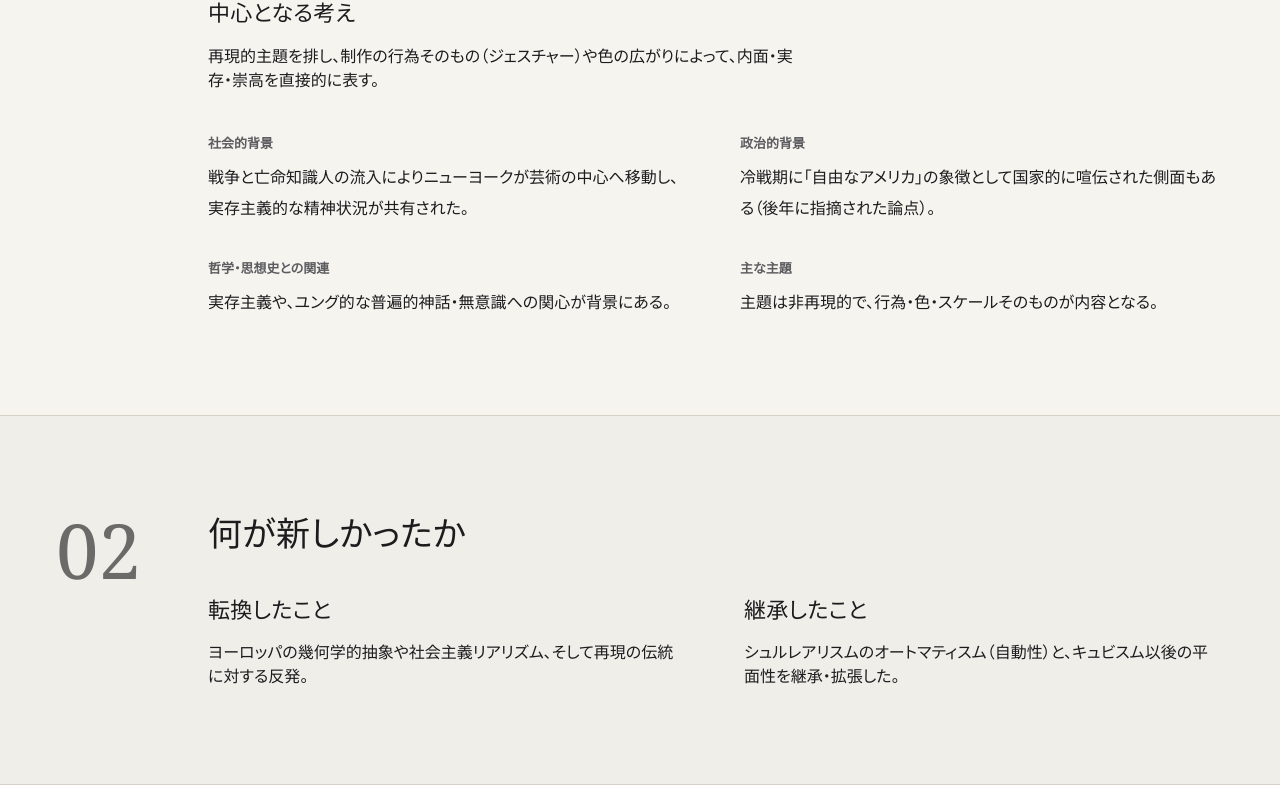
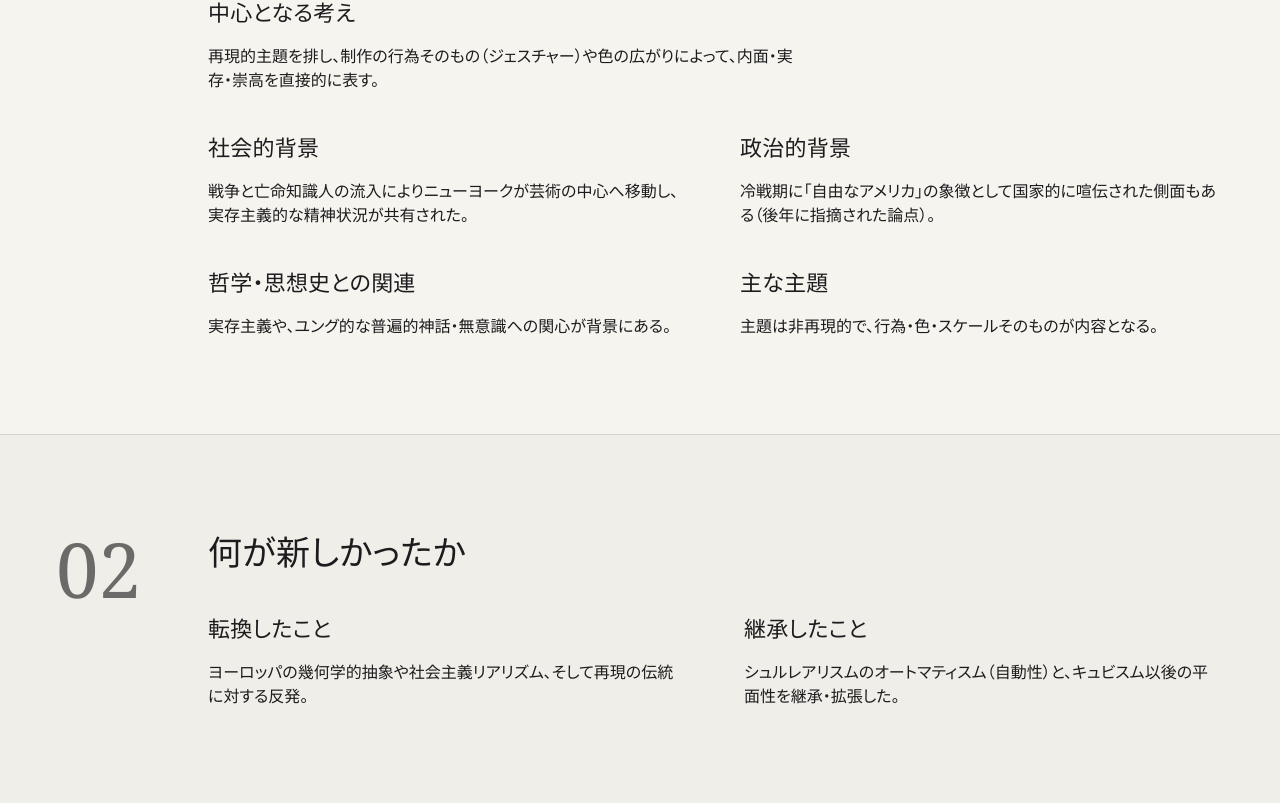
Before and after one commit to taktak2001/art-history-atlas, a Next.js app: page /movements/abstract-expressionism/ in a window 1280 px wide. Shown: the part 977-1780 px from the top of the page. Built offline with nearby package versions, Linux system fonts and the light colour scheme.

Commit message:
Unify movement detail subheading typography

```diff
--- a/src/app/movements/[slug]/page.tsx
+++ b/src/app/movements/[slug]/page.tsx
@@ -19,6 +19,7 @@ import type { Movement } from '@/lib/schema';
 import { VerificationBadge, RelationBadge } from '@/components/Badges';
 import { SourceList } from '@/components/SourceList';
 import { CatalogueWorkList } from '@/components/CatalogueWorkList';
+import { MovementSubheading } from '@/components/MovementSubheading';
 
 export function generateStaticParams() {
   return movements.map((movement) => ({ slug: movement.id }));
@@ -43,9 +44,6 @@ const BAND_TONES = {
   warm: 'bg-surface',
   white: 'bg-raised',
 } as const;
-
-const SUBSECTION_HEADING_CLASS =
-  'font-serif text-xl leading-snug text-ink sm:text-[22px]';
 
 function Chapter({
   id,
@@ -102,9 +100,7 @@ function Subsection({
 }) {
   return (
     <section aria-labelledby={`${id}-title`} className={className}>
-      <h3 id={`${id}-title`} className={SUBSECTION_HEADING_CLASS}>
-        {title}
-      </h3>
+      <MovementSubheading id={`${id}-title`}>{title}</MovementSubheading>
       <div className="detail-body mt-4 max-w-[38em] text-[15px] leading-[1.95] text-ink sm:text-base">
         {children}
       </div>
@@ -115,12 +111,12 @@ function Subsection({
 function Field({ label, value }: { label: string; value?: string }) {
   if (!value) return null;
   return (
-    <div>
-      <dt className="text-[13px] font-bold text-muted">{label}</dt>
-      <dd className="mt-2 max-w-[38em] whitespace-pre-line leading-[1.95] text-ink">
+    <section aria-labelledby={`field-${label}`}>
+      <MovementSubheading id={`field-${label}`}>{label}</MovementSubheading>
+      <div className="detail-body mt-4 max-w-[38em] whitespace-pre-line text-[15px] leading-[1.95] text-ink sm:text-base">
         {toDisplayText(value)}
-      </dd>
-    </div>
+      </div>
+    </section>
   );
 }
 
@@ -134,11 +130,11 @@ function Passage({
   if (kind === '学説上の注意') {
     return (
       <aside
-        aria-label={kind}
+        aria-labelledby="scholarly-note-title"
         className="max-w-[42em] border-l-2 border-accent/55 bg-surface/70 px-5 py-4 sm:px-6"
       >
-        <p className="text-[13px] font-bold text-muted">{kind}</p>
-        <div className="mt-2 leading-[1.9] text-ink">
+        <MovementSubheading id="scholarly-note-title">{kind}</MovementSubheading>
+        <div className="detail-body mt-4 text-[15px] leading-[1.95] text-ink sm:text-base">
           {typeof children === 'string' ? toDisplayText(children) : children}
         </div>
       </aside>
@@ -146,12 +142,12 @@ function Passage({
   }
 
   return (
-    <div className="max-w-[42em]">
-      <p className="text-[13px] font-bold text-muted">{kind}</p>
-      <div className="mt-2 leading-[1.95] text-ink">
+    <section aria-labelledby="viewing-points-title" className="max-w-[42em]">
+      <MovementSubheading id="viewing-points-title">{kind}</MovementSubheading>
+      <div className="detail-body mt-4 text-[15px] leading-[1.95] text-ink sm:text-base">
         {typeof children === 'string' ? toDisplayText(children) : children}
       </div>
-    </div>
+    </section>
   );
 }
 
@@ -322,14 +318,14 @@ export default async function MovementDetailPage({
           <Subsection id="context-core-idea" title="中心となる考え">
             <p>{toDisplayText(movement.coreIdea)}</p>
           </Subsection>
-          <dl className="grid gap-x-12 gap-y-8 lg:grid-cols-2">
+          <div className="grid gap-x-12 gap-y-10 lg:grid-cols-2">
             <Field label="社会的背景" value={movement.socialContext} />
             <Field label="政治的背景" value={movement.politicalContext} />
             <Field label="宗教的背景" value={movement.religiousContext} />
             <Field label="哲学・思想史との関連" value={movement.philosophy} />
             <Field label="技術革新との関連" value={movement.technologyContext} />
             <Field label="主な主題" value={movement.subjects} />
-          </dl>
+          </div>
           {movement.dates.note && (
             <Passage kind="学説上の注意">{movement.dates.note}</Passage>
           )}
@@ -394,7 +390,7 @@ export default async function MovementDetailPage({
           </div>
 
           <div>
-            <h3 className={SUBSECTION_HEADING_CLASS}>主要作家</h3>
+            <MovementSubheading>主要作家</MovementSubheading>
             {artists.length > 0 ? (
               <ul className="mt-5 grid gap-x-10 gap-y-8 sm:grid-cols-2">
                 {artists.map((artist) => (
@@ -441,9 +437,9 @@ export default async function MovementDetailPage({
             <div className="grid gap-10 lg:grid-cols-2 lg:gap-14">
               {outgoing.length > 0 && (
                 <section aria-labelledby="outgoing-title">
-                  <h3 id="outgoing-title" className={SUBSECTION_HEADING_CLASS}>
+                  <MovementSubheading id="outgoing-title">
                     この運動から
-                  </h3>
+                  </MovementSubheading>
                   <ul className="mt-5 space-y-7">
                     {outgoing.map((relation) => {
                       const to = getMovement(relation.to);
@@ -470,9 +466,9 @@ export default async function MovementDetailPage({
               )}
               {incoming.length > 0 && (
                 <section aria-labelledby="incoming-title">
-                  <h3 id="incoming-title" className={SUBSECTION_HEADING_CLASS}>
+                  <MovementSubheading id="incoming-title">
                     この運動へ
-                  </h3>
+                  </MovementSubheading>
                   <ul className="mt-5 space-y-7">
                     {incoming.map((relation) => {
                       const from = getMovement(relation.from);
--- /dev/null
+++ b/src/components/MovementSubheading.tsx
@@ -0,0 +1,29 @@
+import type { ReactNode } from 'react';
+
+type MovementSubheadingProps = {
+  children: ReactNode;
+  id?: string;
+  className?: string;
+};
+
+/**
+ * Editorial heading used inside movement-detail chapters.
+ *
+ * Content hierarchy uses the serif face; interface labels and metadata keep
+ * the application sans face elsewhere.
+ */
+export function MovementSubheading({
+  children,
+  id,
+  className = '',
+}: MovementSubheadingProps) {
+  return (
+    <h3
+      id={id}
+      data-movement-subheading
+      className={`font-serif text-xl font-medium leading-[1.4] tracking-[0.01em] text-ink sm:text-[22px] ${className}`.trim()}
+    >
+      {children}
+    </h3>
+  );
+}
```
Also changed, not shown: 2 other files (tests, documents, lock files or other folders).
